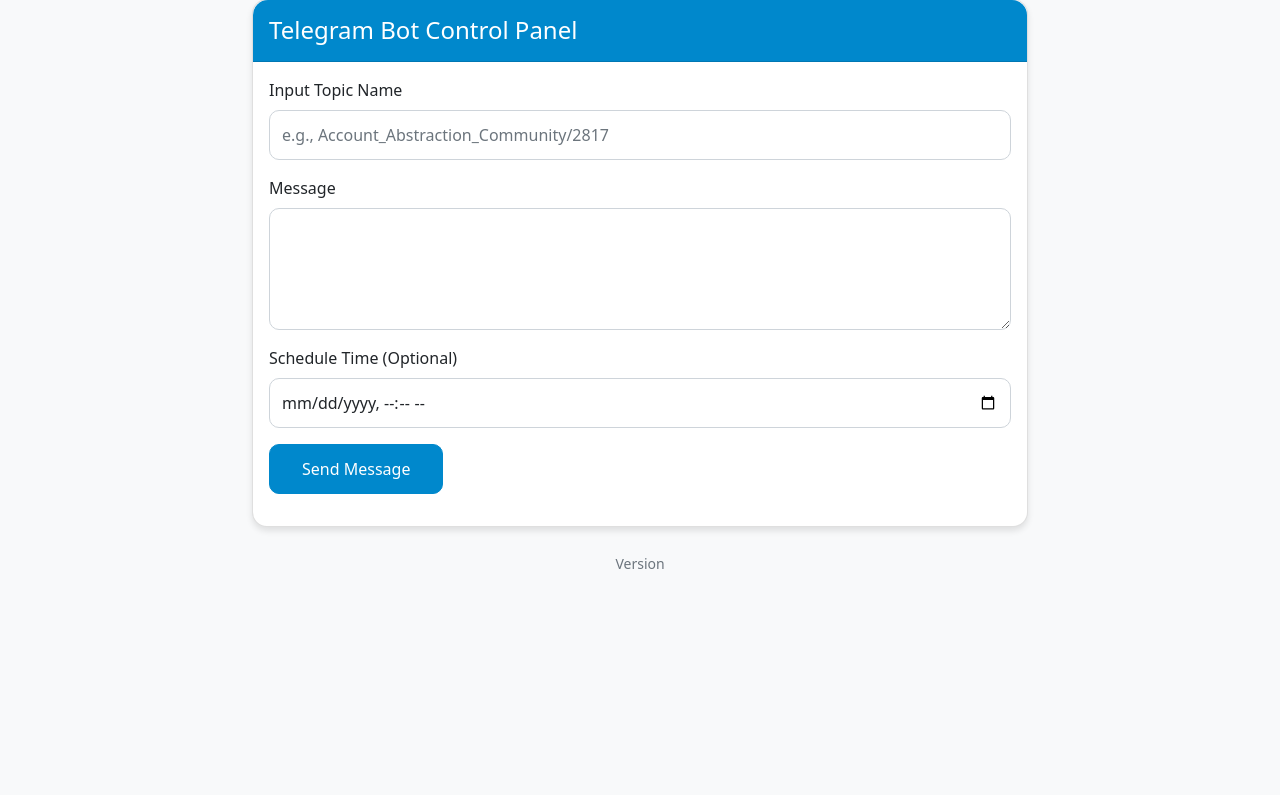
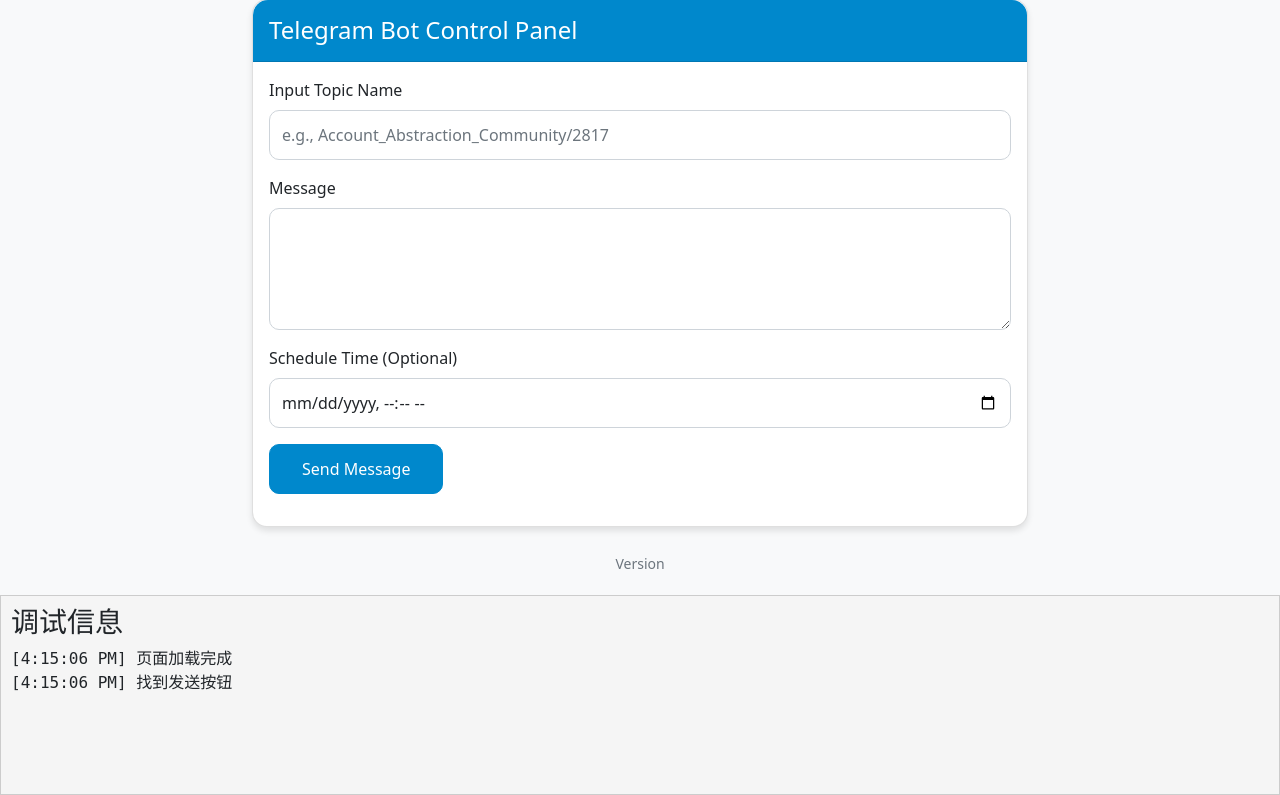
Before and after one commit to jhfnetboy/CBots, a Flask app: template templates/telegram.html in a window 1280 px wide. Shown: the part 89-884 px from the top of the page. Before the commit the page ends 658 px from the top, so only its background shows below. Run offline with Flask 3, Linux system fonts and the light colour scheme; the template is opened without the code that fills it, so the values that code supplies are empty.

Commit message:
fix page

```diff
--- a/templates/telegram.html
+++ b/templates/telegram.html
@@ -95,15 +95,36 @@
     </div>
 
     <script>
-        document.getElementById('messageForm').addEventListener('submit', async (e) => {
-            e.preventDefault();
+        // 添加调试日志函数
+        function debugLog(message) {
+            console.log(`[Debug] ${message}`);
+            // 在页面上显示调试信息
+            const debugDiv = document.getElementById('debug-info');
+            if (debugDiv) {
+                const logEntry = document.createElement('div');
+                logEntry.textContent = `[${new Date().toLocaleTimeString()}] ${message}`;
+                debugDiv.appendChild(logEntry);
+                debugDiv.scrollTop = debugDiv.scrollHeight;
+            }
+        }
 
+        // 发送消息函数
+        async function sendMessage() {
+            debugLog('开始发送消息...');
             const channel = document.getElementById('channel').value;
             const message = document.getElementById('message').value;
             const scheduledTime = document.getElementById('scheduled_time').value;
-            const statusDiv = document.getElementById('status');
+
+            debugLog(`准备发送消息 - 频道: ${channel}, 消息: ${message}, 定时: ${scheduledTime}`);
+
+            if (!channel || !message) {
+                debugLog('错误: 频道和消息不能为空');
+                alert('请填写频道和消息');
+                return;
+            }
 
             try {
+                debugLog('准备发送请求...');
                 const response = await fetch('/api/send_message', {
                     method: 'POST',
                     headers: {
@@ -116,30 +137,63 @@
                     })
                 });
 
+                debugLog(`收到响应 - 状态码: ${response.status}`);
                 const data = await response.json();
+                debugLog(`响应数据: ${JSON.stringify(data)}`);
 
                 if (response.ok) {
-                    statusDiv.innerHTML = `
-                        <div class="alert alert-success">
-                            Message ${data.scheduled ? 'scheduled' : 'sent'} successfully!
-                        </div>
-                    `;
-                    document.getElementById('messageForm').reset();
+                    debugLog('消息发送成功');
+                    alert('消息发送成功！');
                 } else {
-                    statusDiv.innerHTML = `
-                        <div class="alert alert-danger">
-                            Error: ${data.error}
-                        </div>
-                    `;
+                    debugLog(`发送失败: ${data.error}`);
+                    alert(`发送失败: ${data.error}`);
                 }
             } catch (error) {
-                statusDiv.innerHTML = `
-                    <div class="alert alert-danger">
-                        Error: ${error.message}
-                    </div>
-                `;
+                debugLog(`发生错误: ${error.message}`);
+                console.error('Error:', error);
+                alert(`发送失败: ${error.message}`);
+            }
+        }
+
+        // 页面加载完成后的初始化
+        document.addEventListener('DOMContentLoaded', function() {
+            debugLog('页面加载完成');
+
+            // 为发送按钮添加点击事件监听器
+            const sendButton = document.getElementById('messageForm');
+            if (sendButton) {
+                debugLog('找到发送按钮');
+                sendButton.addEventListener('submit', function(e) {
+                    e.preventDefault();
+                    debugLog('发送按钮被点击');
+                    sendMessage();
+                });
+            } else {
+                debugLog('错误: 未找到发送按钮');
+            }
+
+            // 为输入框添加事件监听器
+            const channelInput = document.getElementById('channel');
+            const messageInput = document.getElementById('message');
+
+            if (channelInput) {
+                channelInput.addEventListener('input', function() {
+                    debugLog(`频道输入变化: ${this.value}`);
+                });
+            }
+
+            if (messageInput) {
+                messageInput.addEventListener('input', function() {
+                    debugLog(`消息输入变化: ${this.value}`);
+                });
             }
         });
     </script>
+
+    <!-- 添加调试信息显示区域 -->
+    <div id="debug-info" style="margin-top: 20px; padding: 10px; border: 1px solid #ccc; height: 200px; overflow-y: auto; background-color: #f5f5f5; font-family: monospace;">
+        <h3>调试信息</h3>
+        <div id="debug-content"></div>
+    </div>
 </body>
 </html>
```
Also changed, not shown: test_mute.py (+12 -12 lines), web_routes.py (+23 -3 lines).
